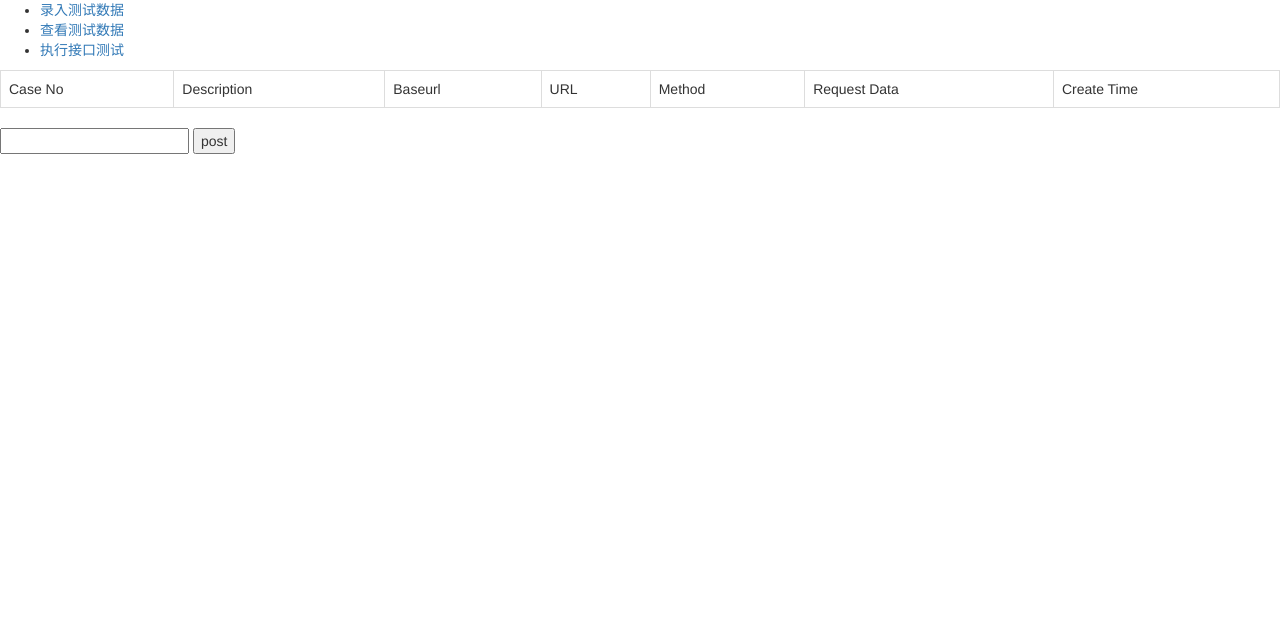
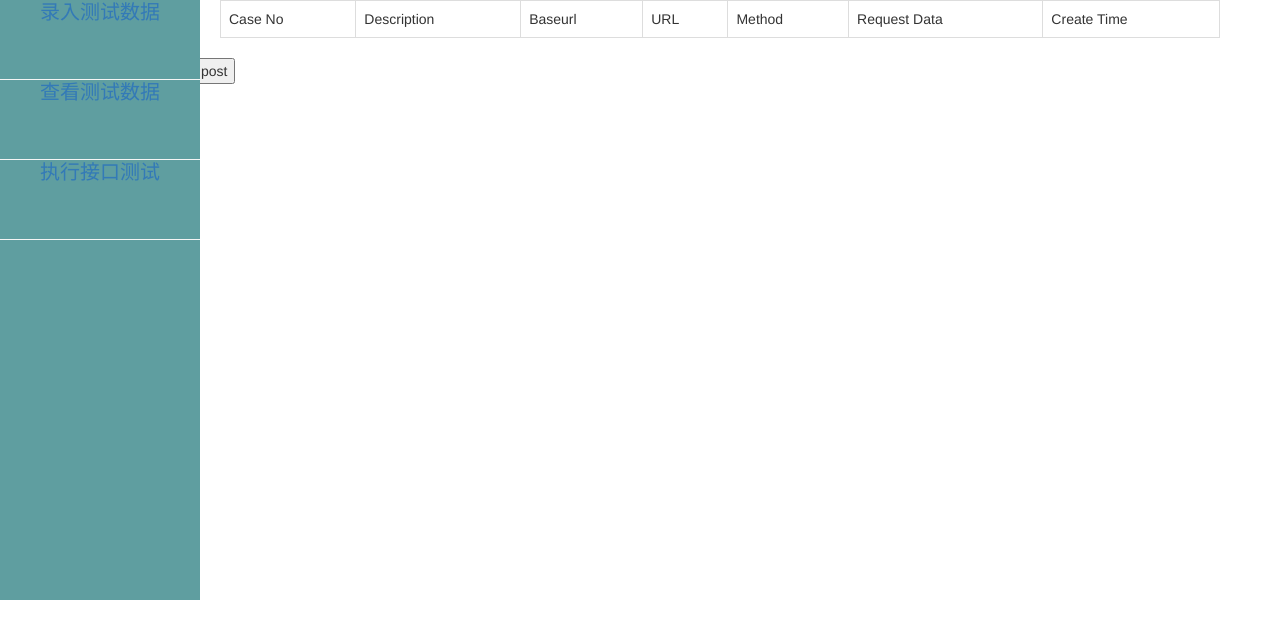
Before and after one commit to YellowStarr/MyInterfaceWeb, a Django app: page /index/ in a window 1280 px wide. Shown: the top 639 px of the page. Run offline with Django 3.2, Linux system fonts and the light colour scheme; data that the repository does not hold is empty; some libraries are stand-ins or nearby versions.

Commit message:
forget where to start

```diff
--- a/sign/templates/index.html
+++ b/sign/templates/index.html
@@ -6,17 +6,51 @@
     {% bootstrap_javascript %}
     <meta charset="UTF-8">
     <title>Django Page</title>
+    <style>
+        ul li{
+            list-style:none;
+            margin-left: -40px;
+        }
+        .left{
+            width: 200px;
+            height: 600px;
+            background-color: cadetblue;
+            float: left;
+            position: absolute;
+        }
+        .content{
+            width: 1000px;
+            height: auto;
+            position: relative;
+            margin-left: 220px;
+        }
+        .left-tab{
+            width: 200px;
+            height: 80px;
+            border-bottom: 1px solid whitesmoke;
+            font-size: 20px;
+            line-height: 24px;
+            text-align: center;
+        }
+        .left-tab a{
+            margin-top: 30px;
+        }
+        #table{
+            width: 900px;
+            height: auto;
+        }
+    </style>
 </head>
 <body>
 
-    <div>
+    <div class="left">
             <ul>
-                <li><a href="/inserttestcase/">录入测试数据</a></li>
-                <li class="active"><a href="#" >查看测试数据</a></li>
-                <li><a href="">执行接口测试</a></li>
+                <li class="left-tab"><a href="/inserttestcase/">录入测试数据</a></li>
+                <li class="active left-tab"><a href="#" >查看测试数据</a></li>
+                <li class="left-tab"><a href="">执行接口测试</a></li>
             </ul>
     </div>
-    <div>
+    <div class="content">
         <table class="table table-bordered">
             <thead></thead>
             <tbody>
@@ -31,7 +65,6 @@
                 </tr>
                 {% for index in case %}
                 <tr>
-
                     <td>{{ index.id }}</td>
                     <td>{{ index.name }}</td>
                     <td>{{ index.baseurl }}</td>
--- a/sign/views.py
+++ b/sign/views.py
@@ -21,14 +21,14 @@ def inserttestcase(request):
         return render(request,"inserttestcase.html")
     elif request.method == "POST":
         name = request.POST.get("desc","")
-        n=name.encode('utf-8')
+        # n=name.encode('utf-8')
         baseurl = request.POST.get("baseurl","")
         url = request.POST.get("url","")
         args = request.POST.get("args","")
         methods = request.POST.get("method","")
         # arg=eval(args)
         print "-----------"+baseurl
-        r={"name":n,"baseurl":baseurl,"url":url,"args":args,'method':methods}
+        r={"name":name,"baseurl":baseurl,"url":url,"args":args,'method':methods}
         # if not type(r):
         insertCase(r)
         return render(request, "inserttestcase.html")
@@ -38,6 +38,7 @@ def insertCase(data):
     case.save()
     print "insert"
 
+# 获取全部用例
 def selectCase():
     cases = Testcase.objects.all()
     return cases
```
Also changed, not shown: sign/templates/inserttestcase.html (+38 -1 lines), 1 other file.
